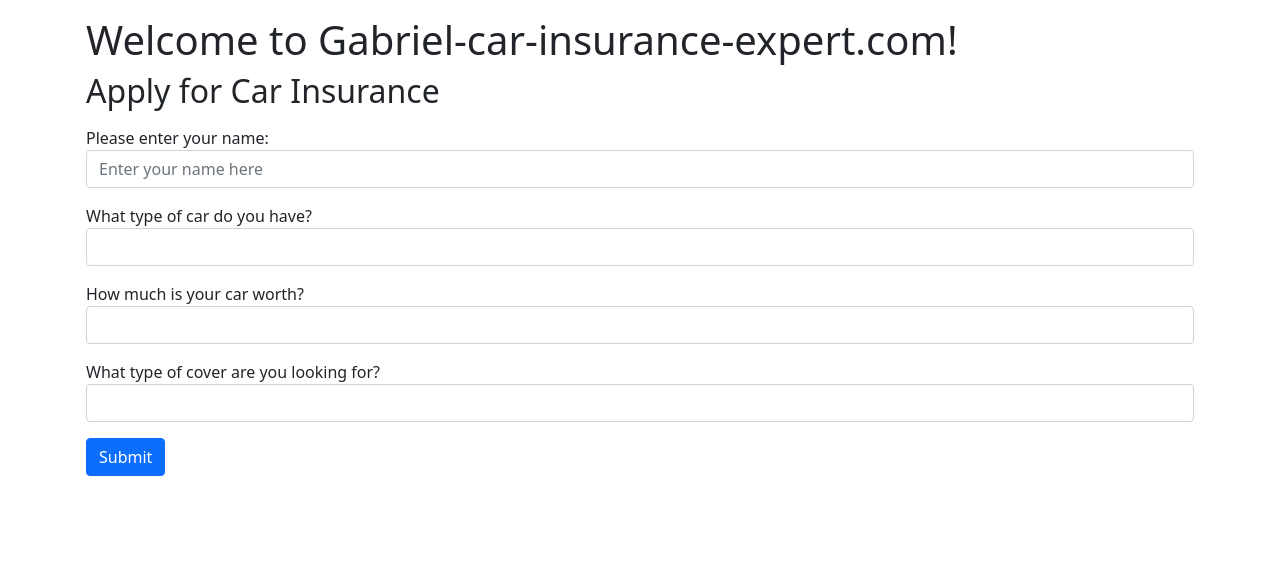
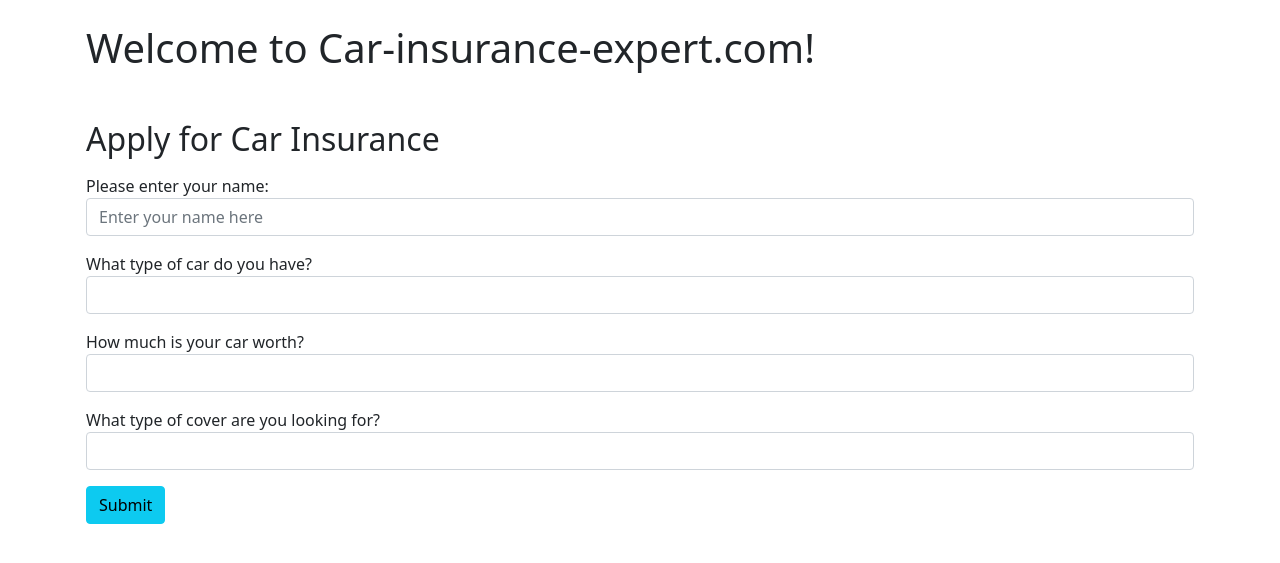
Before and after one commit to gabrielrowan/carInsuranceAppMVC, a PHP site: template templates/homePage.phtml in a window 1280 px wide. Shown: the top 563 px of the page. Run offline with PHP 8.4, Linux system fonts and the light colour scheme; the template is opened without the code that fills it, so the values that code supplies are empty.

Commit message:
minor styling change

```diff
--- a/templates/homePage.phtml
+++ b/templates/homePage.phtml
@@ -10,7 +10,7 @@
 </head>
 <body>
 <div class="container p-3">
-    <h1>Welcome to Gabriel-car-insurance-expert.com!</h1>
+    <h1 class="mb-5 mt-2">Welcome to Car-insurance-expert.com!</h1>
     <h2 class="mb-3">Apply for Car Insurance</h2>
     <form method="post" action="/generateQuotePage">
         <div class="form-group mb-3">
@@ -33,7 +33,7 @@
             <select class="form-control" id="coverType" name="coverType">
                 <?= \CarInsurance\ViewHelpers\CoverTypeViewHelper::generateCoverTypeDropdown($coverTypes); ?>
             </select>
-            <button type="submit" class="btn btn-primary mt-3">Submit</button>
+            <button type="submit" class="btn btn-info mt-3">Submit</button>
         </div>
     </form>
 </div>
```
